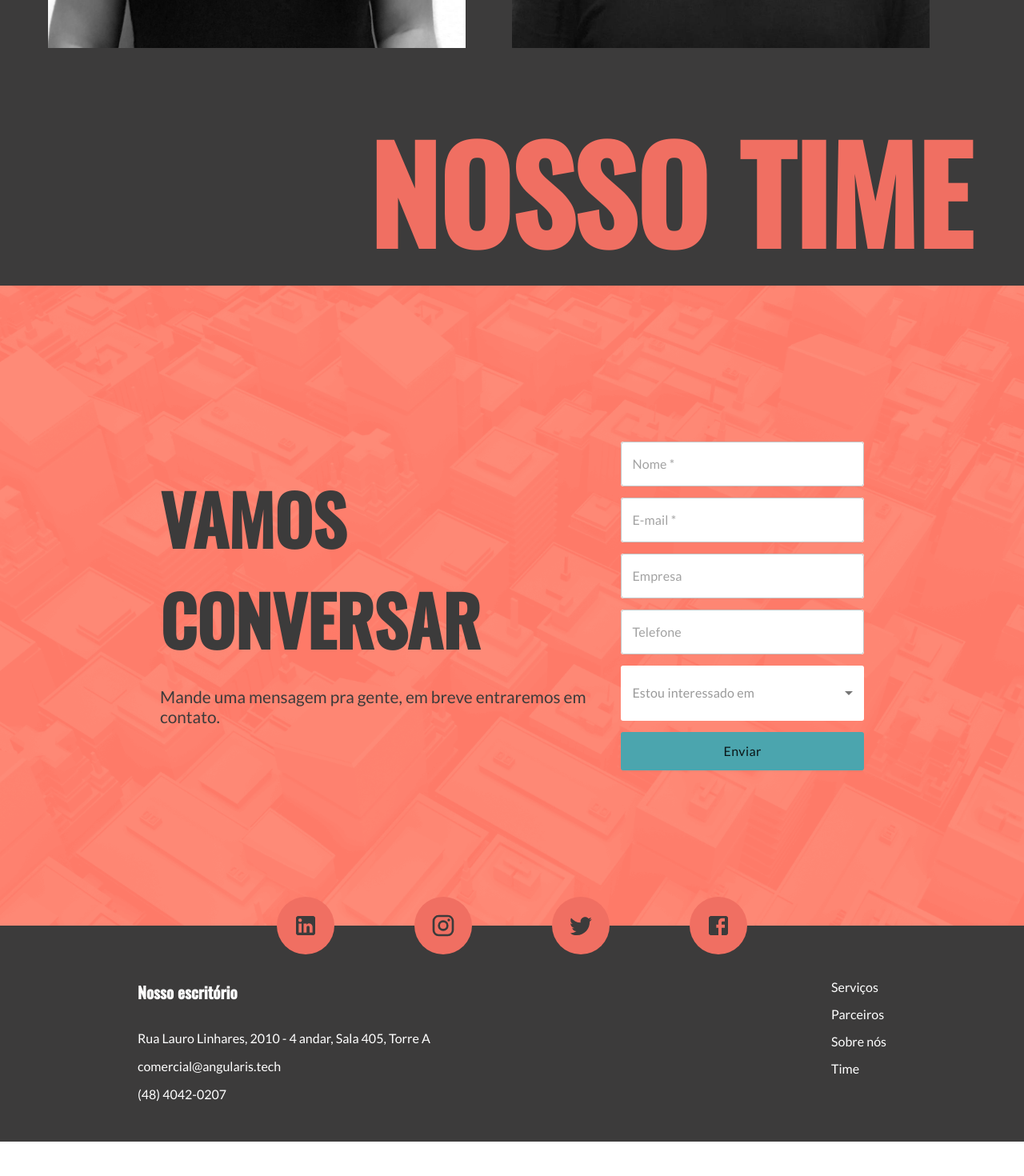
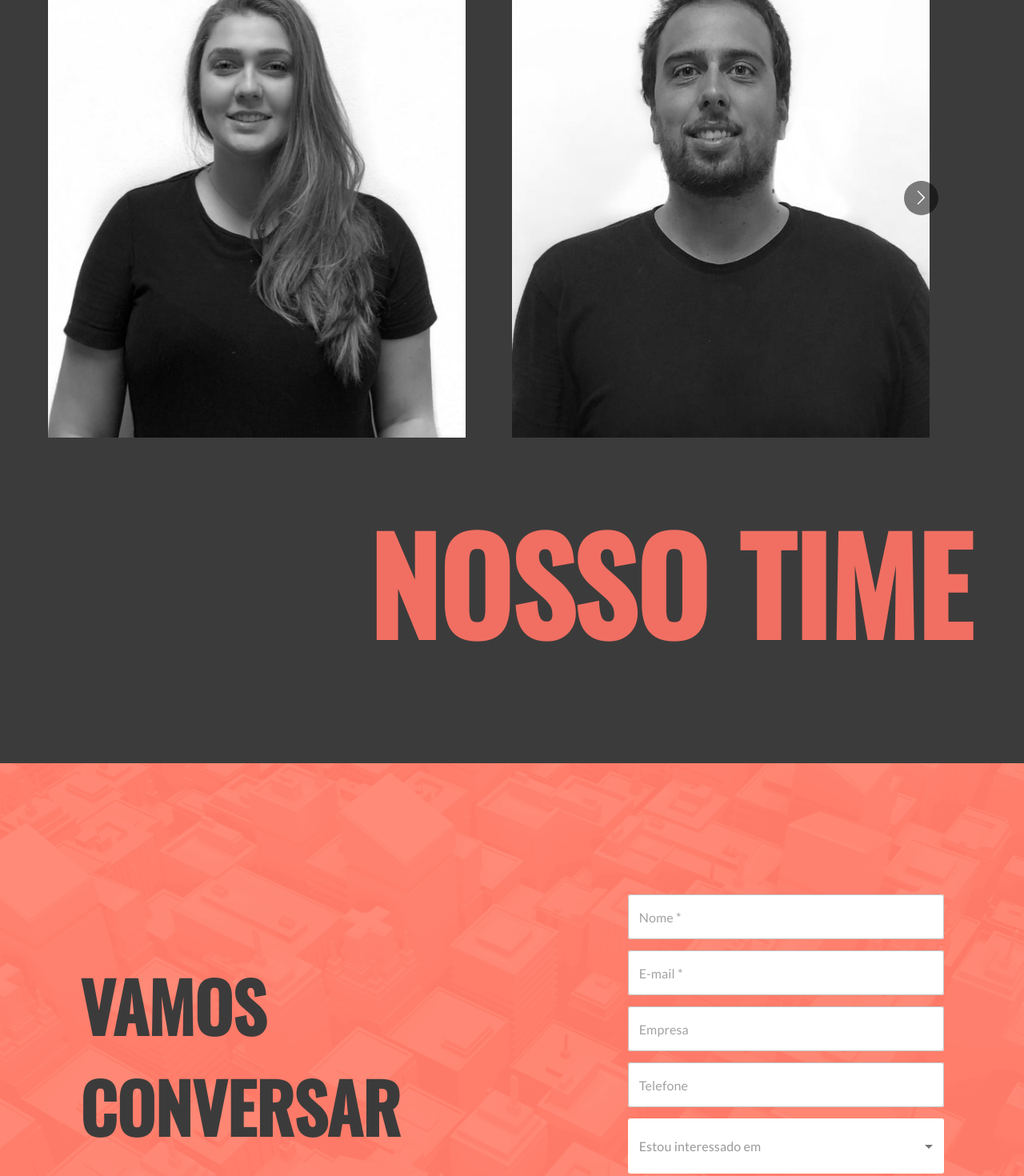
Before and after one commit to mateusmullerw/angularis-site, a React (Create React App) app: page / in a window 1280 px wide. Shown: the part 3000-4470 px from the top of the page at 80% size. Before the commit the page ends 4427 px from the top, so only its background shows below. Built offline with nearby package versions, Linux system fonts and the light colour scheme.

Commit message:
responsive and hover over team members image

```diff
--- a/src/sections/Contact/Contact.scss
+++ b/src/sections/Contact/Contact.scss
@@ -1,20 +1,20 @@
+@media screen and (min-width: 0px) {
     .contact {
-    height: 100vh;
         background: url('../../assets/contato.png') #F06F62;
         background-position: center;
         background-repeat: no-repeat;
         background-size: cover;
         display: flex;
-    flex-direction: row;
+        flex-direction: column;
         align-items: center;
         justify-content: space-evenly;
-    padding: 0 200px;
+        padding: 20px;
 
         &__title {
             flex: 1 auto;
             & h1 {
                 font-family: 'Oswald';
-            font-size: 5.3rem;
+                font-size: 2.3rem;
                 width: 0;
                 color: #3C3B3B;
                 margin:0;
@@ -25,10 +25,35 @@
                 font-family: 'Lato';
                 font-size: 1.3rem;
                 color: #3C3B3B;
+                width: 90%;
             }
         }
 
         &__form {
             flex: 1 auto;
+            padding-bottom: 60px;
         }
     }
+}
+
+@media screen and (min-width: 720px) {
+
+
+}
+
+@media screen and (min-width: 1024px) {
+    .contact {
+        display: flex;
+        flex-direction: row;
+        height: 100vh;
+        padding: 0 100px;
+
+        &__title {
+
+            & h1 {
+                font-size: 5.3rem;
+            }
+
+        }
+    }
+}
--- a/src/sections/Footer/Footer.scss
+++ b/src/sections/Footer/Footer.scss
@@ -1,3 +1,4 @@
+@media screen and (min-width: 0px) {
     .socialContact {
         position: absolute;
         display: flex;
@@ -9,7 +10,7 @@
         & svg {
             color: #3C3B3B;
             background: #F06F62;
-        margin: 0 50px;
+            margin: 0 10px;
             padding: 20px;
             border-radius: 50%;
             width: 32px;
@@ -18,13 +19,12 @@
     }
 
     .footer {
-    height: 270px;
         background: #3C3B3B;
         display: flex;
         flex-direction: row;
-    justify-content: space-between;
+        justify-content: center;
         align-items: center;
-    padding: 0 172px;
+        padding: 20px 20px;
 
         &__info {
             color: #ffffff;
@@ -37,6 +37,7 @@
             & p {
                 font-family: 'Lato';
                 font-size: 1rem;
+                width: 90%;
             }
         }
 
@@ -44,9 +45,31 @@
             list-style: none;
             color: #ffffff;
             font-family: 'Lato';
+            padding: 0;
 
             & li {
                 padding-bottom: 15px;
             }
         }
     }
+
+}
+
+@media screen and (min-width: 1024px) {
+
+    .footer {
+        // height: 270px;
+        padding: 20px 90px;
+        display: flex;
+        flex-direction: row;
+        justify-content: space-between;
+    }
+
+    .socialContact {
+
+        & svg {
+            margin: 0 50px;
+        }
+    }
+
+}
--- a/src/sections/Header/Header.scss
+++ b/src/sections/Header/Header.scss
@@ -8,7 +8,7 @@
     background: transparent;
     position: fixed;
     top: 0;
-
+    z-index: 999;
 
     &__logo {
        position: relative;
--- a/src/sections/Home/Home.tsx
+++ b/src/sections/Home/Home.tsx
@@ -10,7 +10,7 @@ import SocialIcons from '../../components/SocialIcons/SocialIcons';
 
 const Home = () => {
     return(
-        <div>
+        <div style={{overflowX: "hidden"}}>
             <Header black={false}/>
             <BannerHero/>
             <Services/>
--- a/src/sections/Partners/Partners.scss
+++ b/src/sections/Partners/Partners.scss
@@ -33,6 +33,7 @@
                 & p {
                     font-family: 'Lato';
                     font-size: 1.1rem;
+                    width: 90%;
                 }
 
             }
@@ -40,14 +41,26 @@
     }
 }
 
+@media screen and (min-width: 700px) {
+
+    .partners {
+
+        &__list {
+            margin-left: 128px;
+        }
+    }
+
+}
+
+
 @media screen and (min-width: 800px) {
     .partners {
-        height: 100vh;
         display: flex;
         flex-direction: row;
+        padding: 100px 150px;
 
         &__title {
-            margin-left: 250px;
+            margin-left: 150px;
             & h1 {
                 font-family: 'Oswald';
                 font-size: 5.3rem;
@@ -55,6 +68,8 @@
                 padding: 0;
             }
         }
+
+
     }
 
 
--- a/src/sections/Services/Services.scss
+++ b/src/sections/Services/Services.scss
@@ -6,7 +6,7 @@
         display: flex;
         flex-direction: column;
         align-items: center;
-        padding: 0 30px 0 30px;
+        padding: 50px 30px 0 30px;
 
         &__title {
             font-family: 'Oswald';
@@ -59,9 +59,28 @@
 
                 & p {
                     font-size: 1rem;
+                    width: 90%;
                 }
             }
         }
+    }
+
+}
+
+@media screen and (min-width: 720px) {
+
+    .services {
+        padding: 100px 50px 100px 50px;
+
+        &__listContainer {
+            &--item {
+                display: flex;
+                flex-direction: row;
+                justify-content: space-evenly;
+            }
+        }
+
+
     }
 
 }
@@ -70,8 +89,7 @@
     .services {
         display: flex;
         flex-direction: row;
-        height: 100vh;
-        padding: 0 50px 0 100px;
+        padding: 100px 50px 100px 100px;
 
         &__title {
             font-family: 'Oswald';
@@ -98,12 +116,11 @@
             }
         }
 
-
         &--serviceItem {
             display: flex;
             flex-direction: row;
             align-items: center;
-            width: 43%;
+            width: 100%;
 
             &:nth-child(2) {
                 margin: 50px 0;
--- a/src/sections/Team/Team.scss
+++ b/src/sections/Team/Team.scss
@@ -1,16 +1,15 @@
 @media screen and (min-width: 0px) {
     .team {
         background: #3C3B3B;
-        // height: auto;
         display: flex;
         flex-direction: column;
-
+        // padding: 100px 0;
 
         &__carousel {
             padding: 60px;
 
             &--item {
-                width: 265px;
+                // width: 265px;
                 height: 600px;
 
                 & img {
@@ -19,8 +18,9 @@
                     object-fit: cover;
                     filter: grayscale(100%);
                     position: absolute;
+                    // z-index: -1;
 
-                    &:hover {
+                    &:hover{
                         filter:grayscale(0%);
                     }
 
@@ -32,12 +32,12 @@
                 &-detail {
                     position: absolute;
                     background: #F06F62;
-                    box-shadow: 0px 20px 0px #3B3B3B, 20px 0px 0px #3B3B3B, 20px 20px 0px #3B3B3B;
-                    width: 360px;
+                    box-shadow: 0px 20px 0px #3C3B3B, 20px 0px 0px #3C3B3B, 20px 20px 0px #3C3B3B;
                     padding: 20px 30px;
                     bottom: -36px;
                     left: 83px;
                     display: none;
+                    z-index: 1;
 
                     & h1 {
                         font-family: 'Oswald';
@@ -54,12 +54,11 @@
 
         &__title {
             font-family: 'Oswald';
-            font-size: 10rem;
+            font-size: 5rem;
             color: #F06F62;
             text-align: right;
             padding-right: 66px;
-            margin:0;
-
+            margin-top: -98px;
         }
 
     }
@@ -68,6 +67,17 @@
 
 @media screen and (min-width: 1024px) {
     .team {
-        // height: 1;
+
+        &__title {
+            font-size: 10rem;
+        }
     }
 }
+
+.react-multi-carousel-list  {
+    height: 800px;
+}
+
+.react-multi-carousel-item {
+    transform-style: flat !important;
+}
```
Lines whose indentation alone changed are shown as unchanged.
